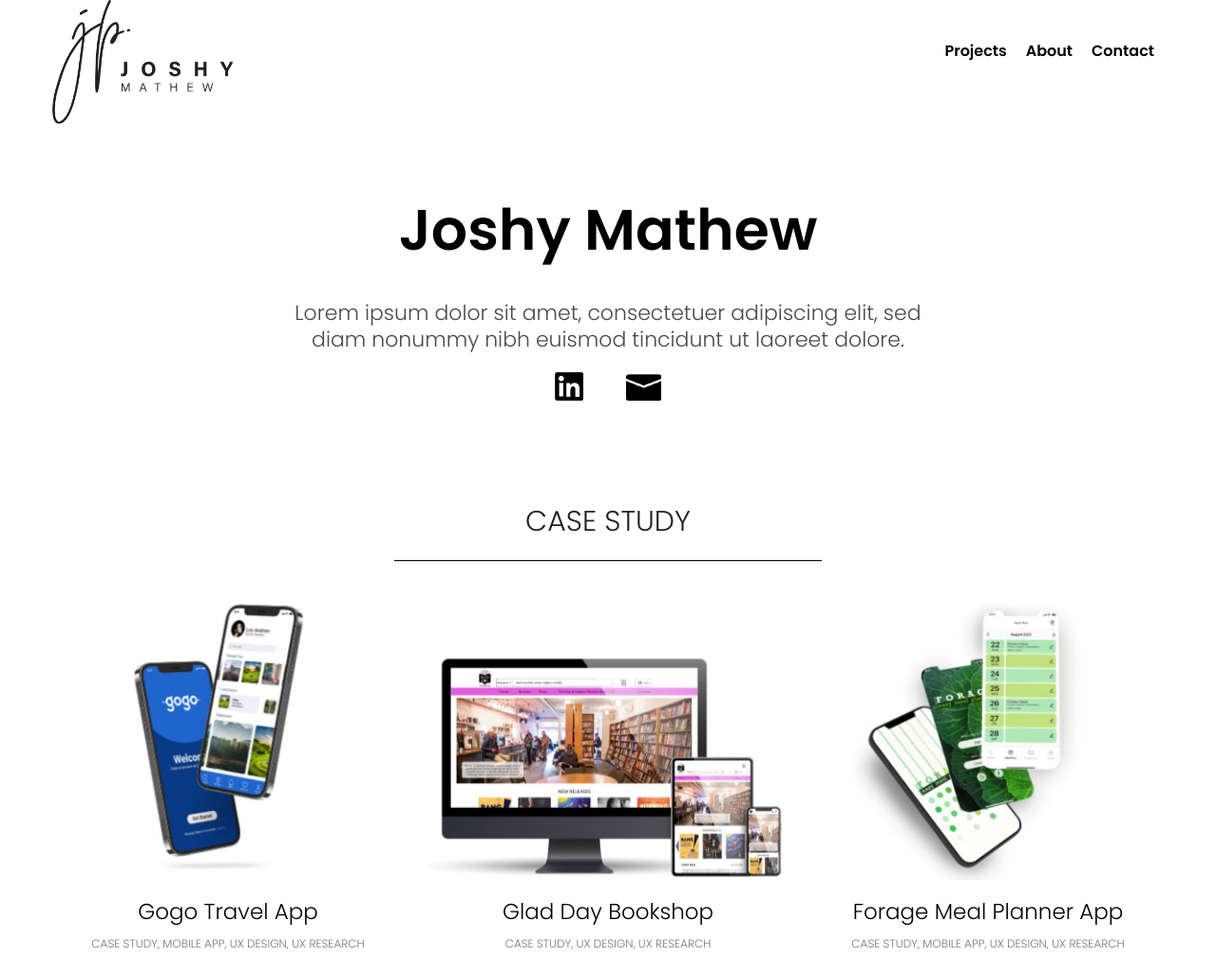
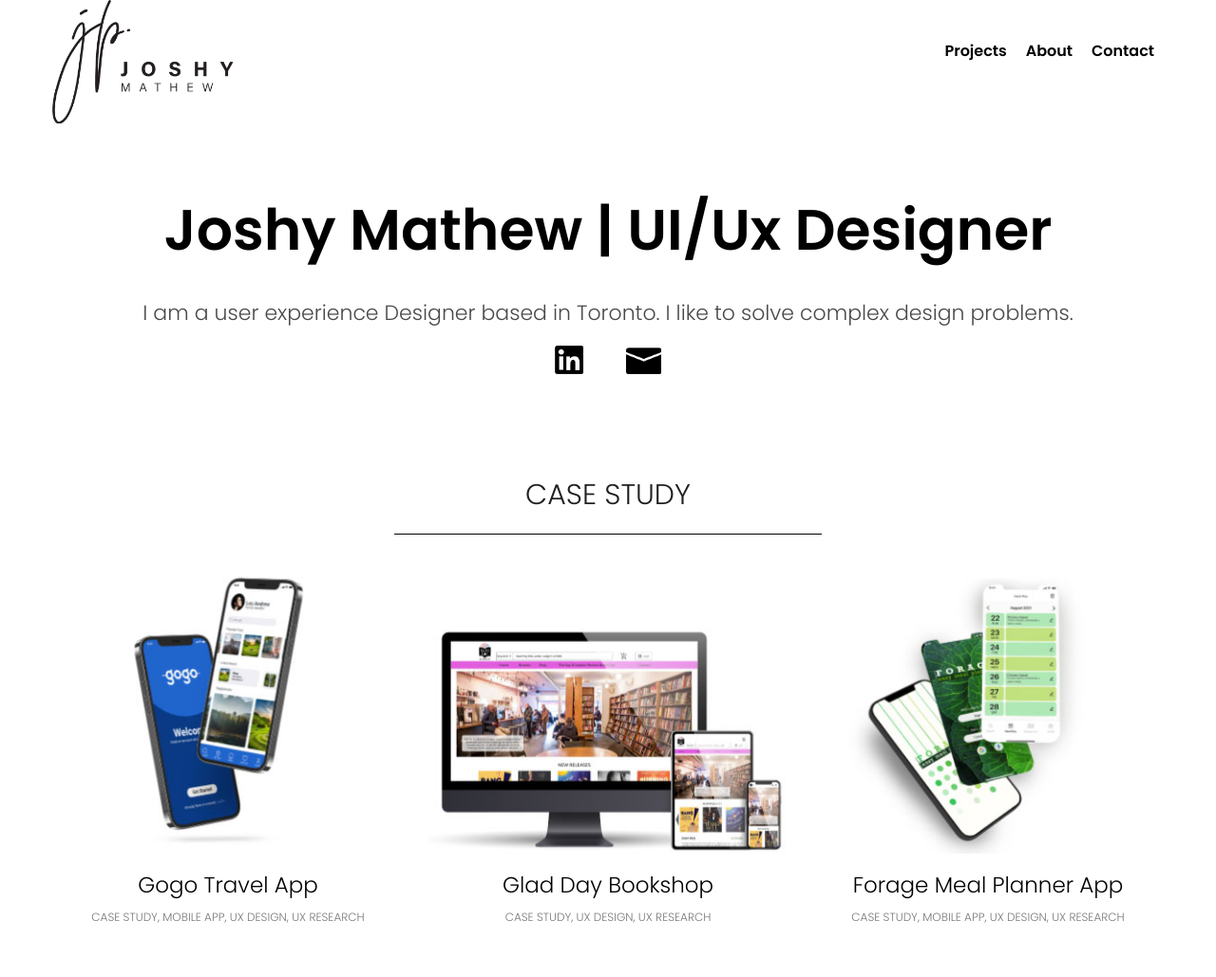
Before and after one commit to joshycanada1/PORTFOLIO-NON, a plain HTML site: page index.html in a window 1280 px wide. Shown: the top 1029 px of the page at 95% size. Drawn offline with Linux system fonts and the light colour scheme.

Commit message:
first change
home page

```diff
--- a/index.html
+++ b/index.html
@@ -56,8 +56,8 @@
 			<div class="container">
 				<div class="row pt-5">
 					<div class="col-12 text-center">
-						<h1 class="head">Joshy Mathew</h1>
-						<h5 class="sub-head pb-4">Lorem ipsum dolor sit amet, consectetuer adipiscing elit, sed<br> diam nonummy nibh euismod tincidunt ut laoreet dolore.</h5>
+						<h1 class="head">Joshy Mathew | UI/Ux Designer</h1>
+						<h5 class="sub-head pb-4">I am a user experience Designer based in Toronto.  I like to solve complex design problems.</h5>
 					</div>
 				</div>
 
```
